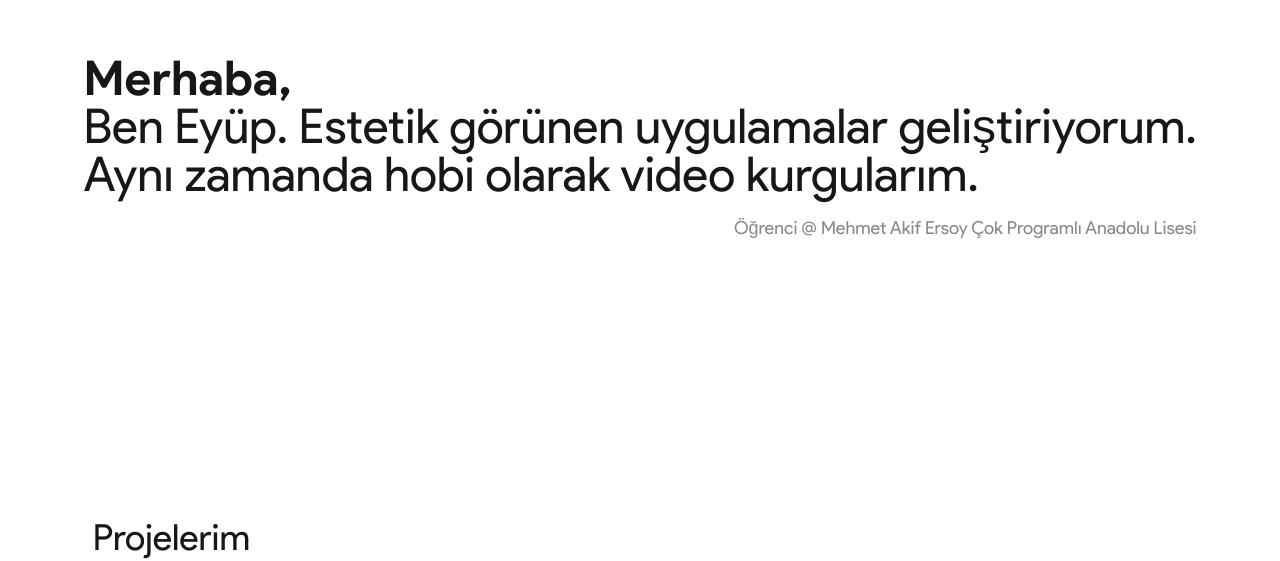
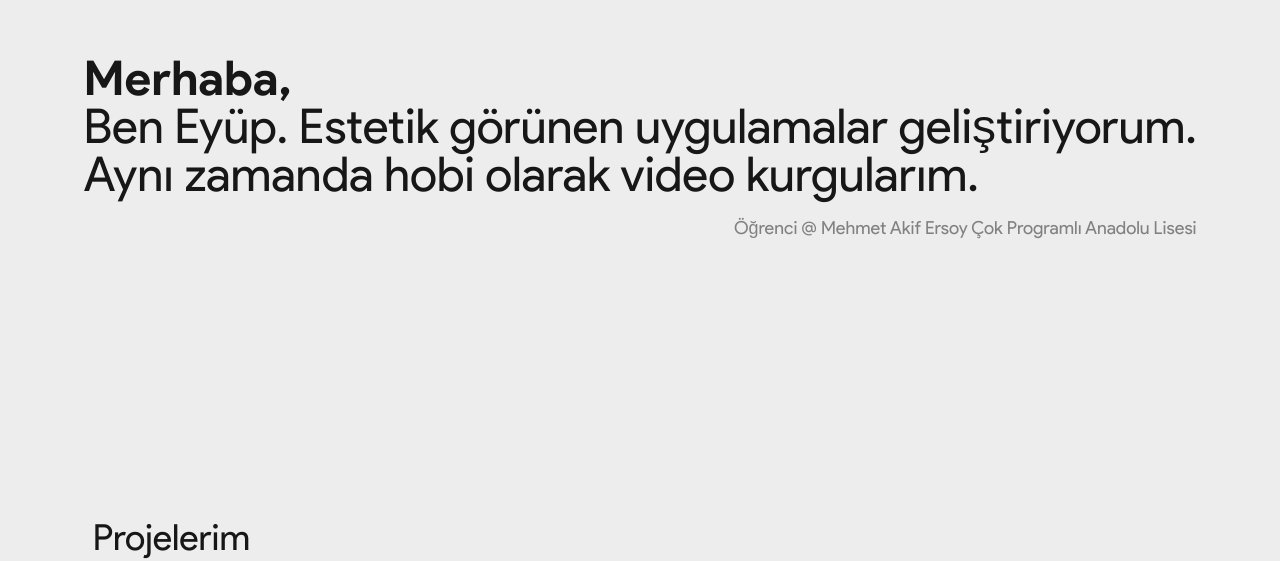
Before and after one commit to LewisLosa/manolya, a Next.js app: page / in a window 1280 px wide. Shown: the part 252-813 px from the top of the page. Built offline with nearby package versions, Linux system fonts and the light colour scheme.

Commit message:
Bir renk değiştirildi.

```diff
--- a/src/app/globals.css
+++ b/src/app/globals.css
@@ -1,7 +1,7 @@
 @import "tailwindcss";
 
 :root {
-  --background: #ffffff;
+  --background: #ededed;
   --foreground: #171717;
 
 }
```
